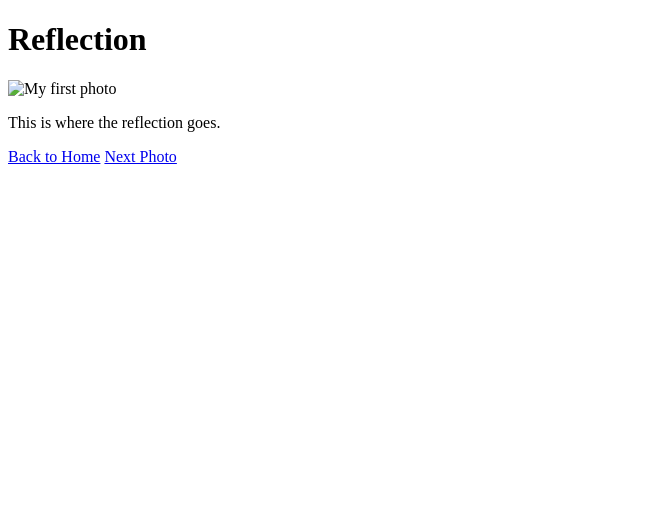
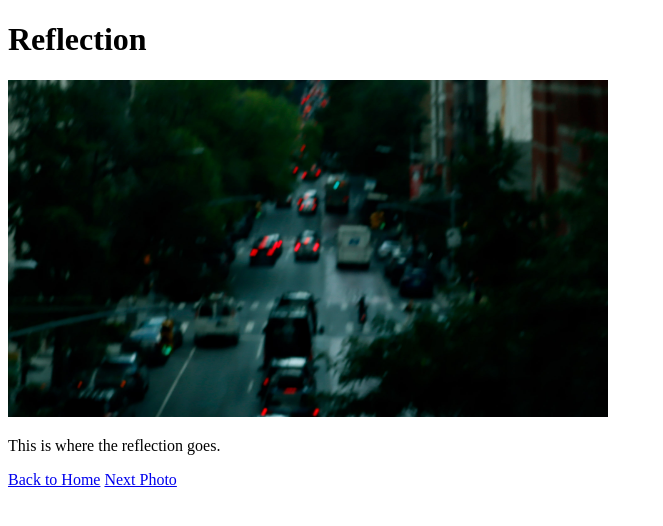
Before and after one commit to GabrielV2005/MEDPL-150, a plain HTML site: page photo1.html in a window 1280 px wide. Shown: the whole page, without its empty margins (0-663 px from the left). Drawn offline with Linux system fonts and the light colour scheme.

Commit message:
Update photo1.html

```diff
--- a/photo1.html
+++ b/photo1.html
@@ -12,7 +12,7 @@
 
 <h1>Reflection</h1>
 
-<img sre="image1.jpg" alt="My first photo" width="600">
+<img src="image1.jpg" alt="My first photo" width="600">
 <p>This is where the reflection goes.</p>
 
   <nav><a href="index.html"> Back to Home</a>
```
